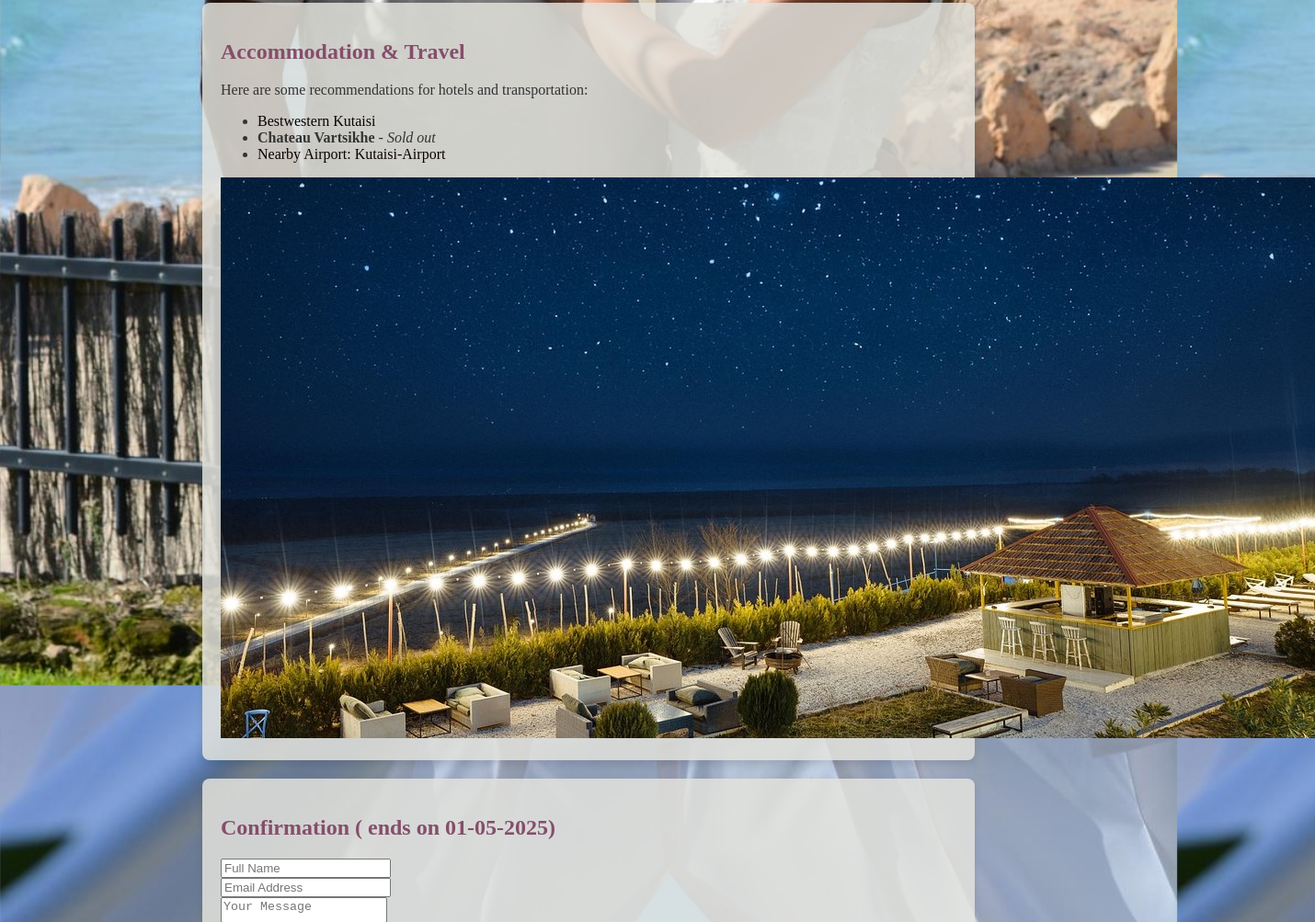
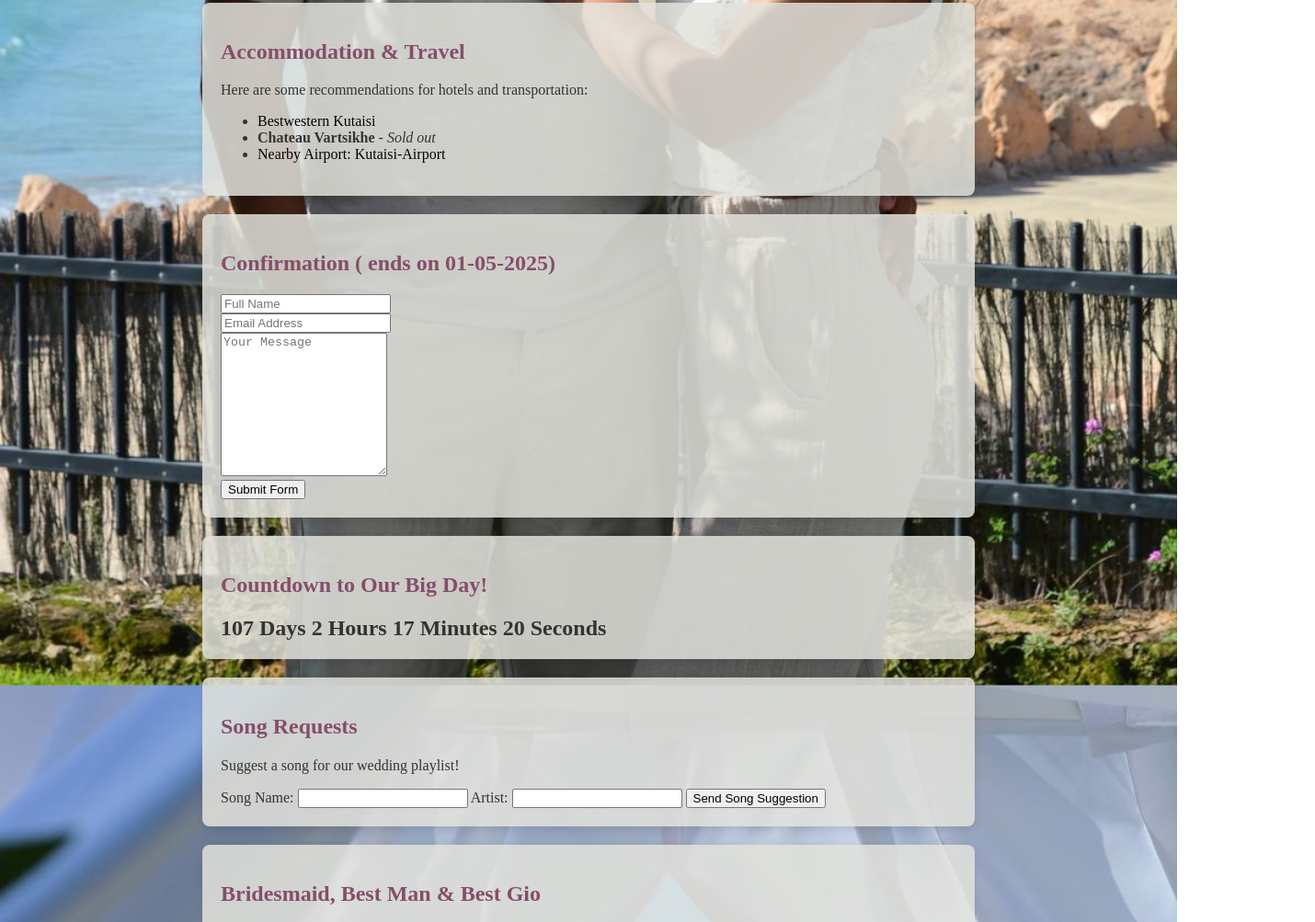
Before and after one commit to tonopaz/Tamta-Antonio, a plain HTML site: page index.html in a window 1280 px wide. Shown: the part 1174-2177 px from the top of the page at 92% size, 1430 px wide, since content can reach past the window. Drawn offline with Linux system fonts and the light colour scheme; a web font is replaced by a local one.

Commit message:
Add files via upload

```diff
--- a/index.html
+++ b/index.html
@@ -97,7 +97,6 @@
                 <li><strong>Chateau Vartsikhe</strong> - <em>Sold out</em></li>
                 <li><a href="#">Nearby Airport: Kutaisi-Airport</a></li>
             </ul>
-            <img src="chateau.jpg" alt="Chateau Vartsikhe">
         </div>
     </section>
     <section class="section">
```
